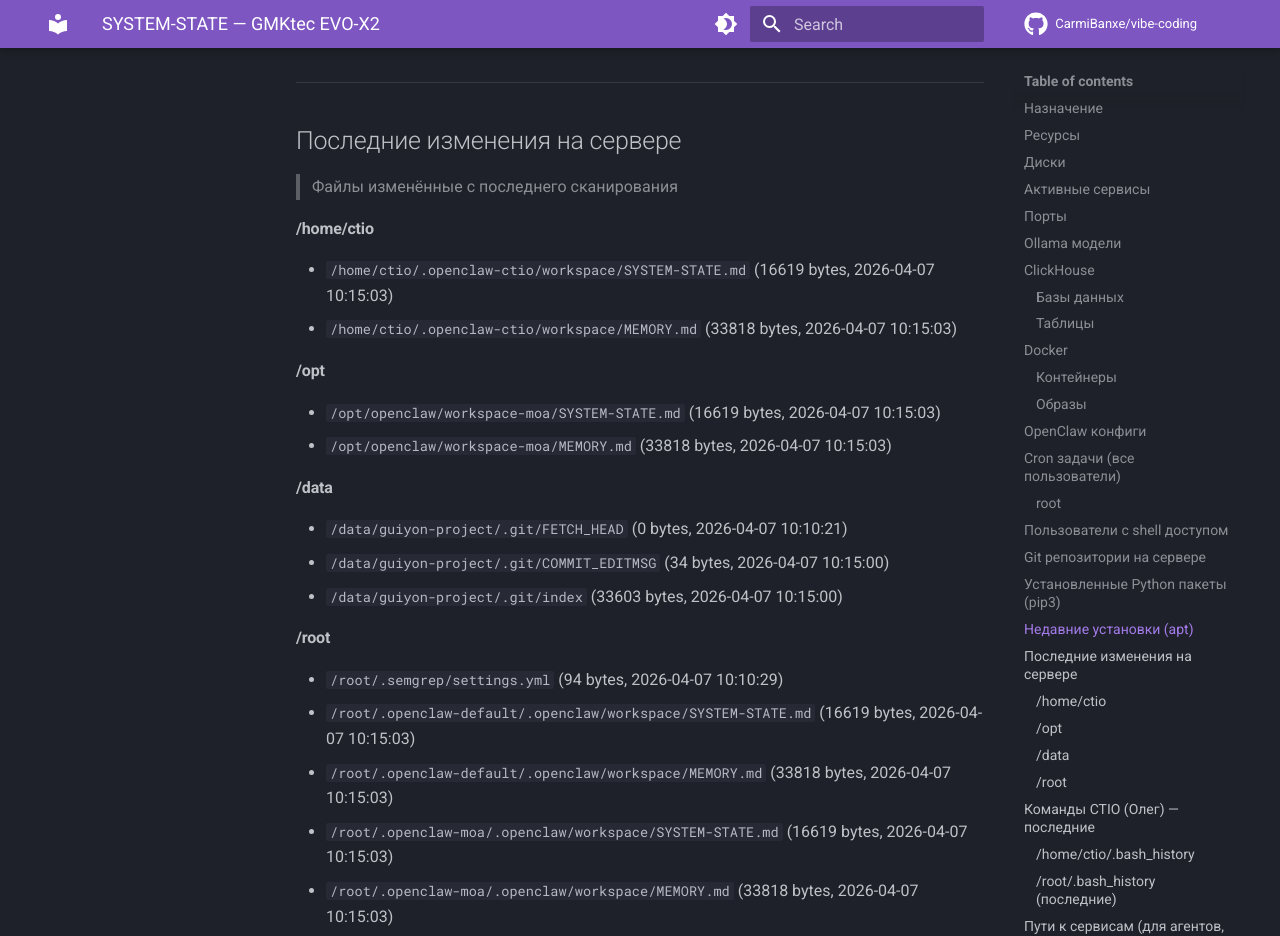
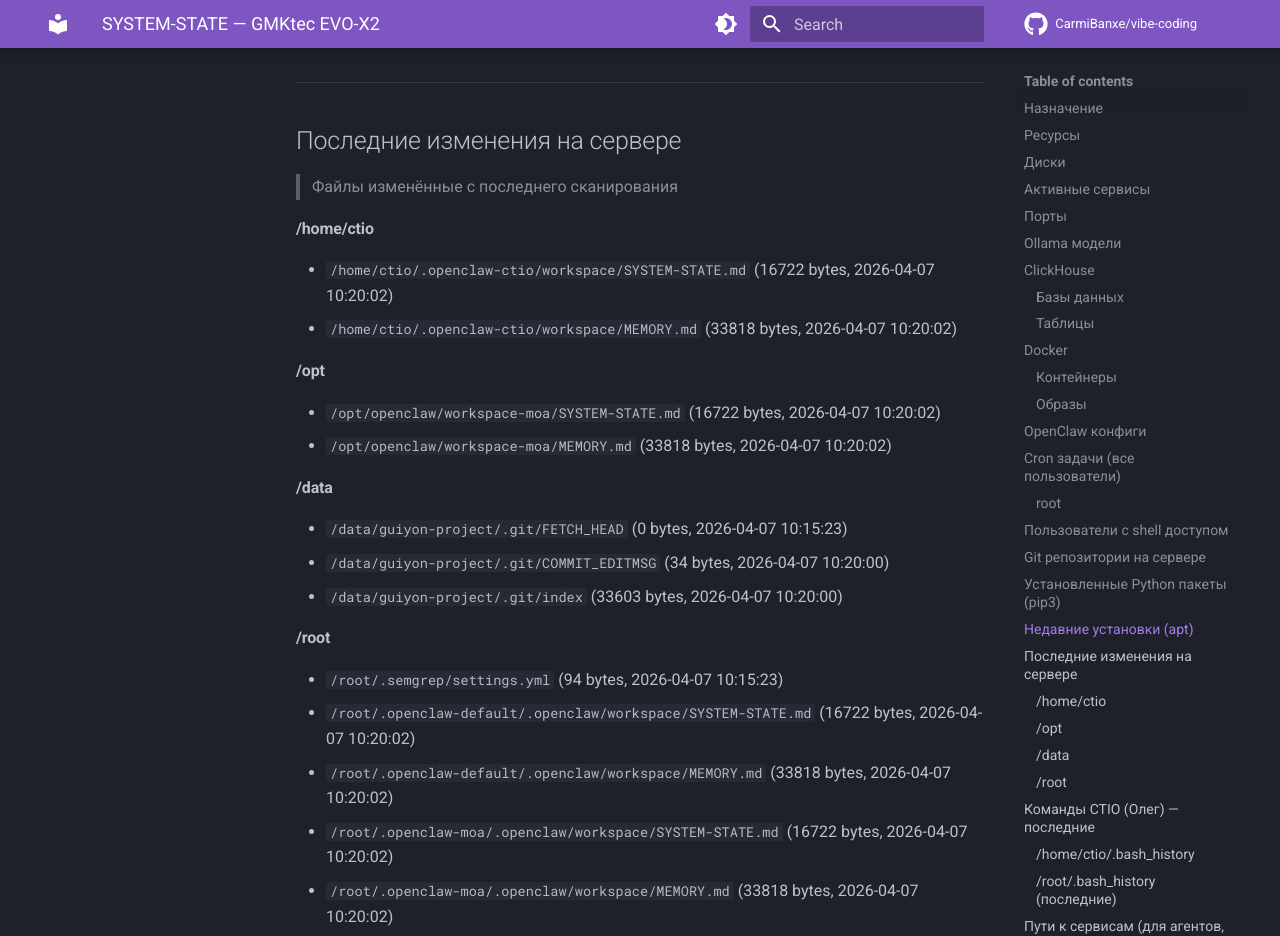
Before and after one commit to CarmiBanxe/vibe-coding, an MkDocs documentation site: the page built from docs/SYSTEM-STATE.md, in a window 1280 px wide and 1400 px high, scrolled down 13841 px. Shown: the top 936 px of the window. Built offline with MkDocs 1.6.1 and Material for MkDocs 9.7.7, drawn with Linux system fonts in a browser that asks for light colours; comment, search, counter and statistics services are not loaded; some of the changed text lies outside the part shown.

Commit message:
auto: SYSTEM-STATE v2 update (2026-04-07 10:20 CEST)

```diff
--- a/docs/SYSTEM-STATE.md
+++ b/docs/SYSTEM-STATE.md
@@ -1,6 +1,6 @@
 # SYSTEM-STATE — GMKtec EVO-X2
 > Автоматически обновляется каждые 5 минут
-> Последнее сканирование: 2026-04-07 10:15 CEST
+> Последнее сканирование: 2026-04-07 10:20 CEST
 > Источник: ctio-watcher.sh v2 (cron)
 
 ## Назначение
@@ -224,8 +224,8 @@
 | banxe-frankfurter | hakanensari/frankfurter:latest | Up 12 hours | 0.0.0.0:8181->8080/tcp, [::]:8181->8080/tcp |
 | midaz-ledger | lerianstudio/midaz-ledger:latest | Up 18 hours | 127.0.0.1:8095->3002/tcp |
 | midaz-rabbitmq | rabbitmq:4.1.3-management-alpine | Up 19 hours (healthy) | 4369/tcp, 5671/tcp, 15671/tcp, 15691-15692/tcp, 25672/tcp, 127.0.0.1:3004->5672/tcp, 127.0.0.1:3003->15672/tcp |
-| midaz-mongodb | mongo:8 | Up 19 hours (healthy) | 127.0.0.1:5703->27017/tcp |
-| mirofish | ghcr.io/666ghj/mirofish:latest | Up 30 hours | 0.0.0.0:3001->3000/tcp, [::]:3001->3000/tcp, 0.0.0.0:5004->5001/tcp, [::]:5004->5001/tcp |
+| midaz-mongodb | mongo:8 | Up 20 hours (healthy) | 127.0.0.1:5703->27017/tcp |
+| mirofish | ghcr.io/666ghj/mirofish:latest | Up 31 hours | 0.0.0.0:3001->3000/tcp, [::]:3001->3000/tcp, 0.0.0.0:5004->5001/tcp, [::]:5004->5001/tcp |
 | banxe-marble-frontend | marble-src-marble-frontend | Up 4 days | 0.0.0.0:5003->8080/tcp |
 | banxe-marble-firebase | andreysenov/firebase-tools | Up 2 days | 5000-5001/tcp, 8080/tcp, 8085/tcp, 9000/tcp, 127.0.0.1:4000->4000/tcp, 9005/tcp, 127.0.0.1:9099->9099/tcp, 9199/tcp |
 | banxe-marble-backend | marble-src-marble-backend | Up 4 days | 127.0.0.1:5002->8080/tcp |
@@ -234,7 +234,7 @@
 | kyb-app | ghcr.io/ballerine-io/kyb-app:dev | Up 4 days | 0.0.0.0:5201->80/tcp, [::]:5201->80/tcp |
 | workflows-dashboard | ghcr.io/ballerine-io/workflows-dashboard:dev | Up 4 days | 0.0.0.0:5200->80/tcp, [::]:5200->80/tcp |
 | backoffice | ghcr.io/ballerine-io/backoffice:dev | Up 4 days | 0.0.0.0:5137->80/tcp, [::]:5137->80/tcp |
-| workflow-service | ghcr.io/ballerine-io/workflows-service:dev | Up 29 seconds | 0.0.0.0:3000->3000/tcp, [::]:3000->3000/tcp |
+| workflow-service | ghcr.io/ballerine-io/workflows-service:dev | Up 12 seconds | 0.0.0.0:3000->3000/tcp, [::]:3000->3000/tcp |
 | jube.webapi | jube.app | Up 5 days (healthy) | 127.0.0.1:5001->5001/tcp |
 | jube.jobs | jube.app | Up 4 days (healthy) | 5001/tcp |
 | postgres | postgres:17 | Up 12 hours | 0.0.0.0:5432->5432/tcp, [::]:5432->5432/tcp, 127.0.0.1:15432->5432/tcp |
@@ -249,8 +249,8 @@
 | marble-src-marble-frontend:latest | 757MB |
 | marble-src-marble-backend:latest | 255MB |
 | andreysenov/firebase-tools:latest | 1.47GB |
+| <none>:<none> | 646MB |
 | jube.app:latest | 646MB |
-| <none>:<none> | 646MB |
 | mongo:8 | 950MB |
 | postgis/postgis:17-3.5 | 637MB |
 | postgres:17 | 453MB |
@@ -379,29 +379,29 @@
 
 
 #### /home/ctio
-- `/home/ctio/.openclaw-ctio/workspace/SYSTEM-STATE.md` (16619 bytes, 2026-04-07 10:15:03)
-- `/home/ctio/.openclaw-ctio/workspace/MEMORY.md` (33818 bytes, 2026-04-07 10:15:03)
+- `/home/ctio/.openclaw-ctio/workspace/SYSTEM-STATE.md` (16722 bytes, 2026-04-07 10:20:02)
+- `/home/ctio/.openclaw-ctio/workspace/MEMORY.md` (33818 bytes, 2026-04-07 10:20:02)
 
 #### /opt
-- `/opt/openclaw/workspace-moa/SYSTEM-STATE.md` (16619 bytes, 2026-04-07 10:15:03)
-- `/opt/openclaw/workspace-moa/MEMORY.md` (33818 bytes, 2026-04-07 10:15:03)
+- `/opt/openclaw/workspace-moa/SYSTEM-STATE.md` (16722 bytes, 2026-04-07 10:20:02)
+- `/opt/openclaw/workspace-moa/MEMORY.md` (33818 bytes, 2026-04-07 10:20:02)
 
 #### /data
-- `/data/guiyon-project/.git/FETCH_HEAD` (0 bytes, 2026-04-07 10:10:21)
-- `/data/guiyon-project/.git/COMMIT_EDITMSG` (34 bytes, 2026-04-07 10:15:00)
-- `/data/guiyon-project/.git/index` (33603 bytes, 2026-04-07 10:15:00)
+- `/data/guiyon-project/.git/FETCH_HEAD` (0 bytes, 2026-04-07 10:15:23)
+- `/data/guiyon-project/.git/COMMIT_EDITMSG` (34 bytes, 2026-04-07 10:20:00)
+- `/data/guiyon-project/.git/index` (33603 bytes, 2026-04-07 10:20:00)
 
 #### /root
-- `/root/.semgrep/settings.yml` (94 bytes, 2026-04-07 10:10:29)
-- `/root/.openclaw-default/.openclaw/workspace/SYSTEM-STATE.md` (16619 bytes, 2026-04-07 10:15:03)
-- `/root/.openclaw-default/.openclaw/workspace/MEMORY.md` (33818 bytes, 2026-04-07 10:15:03)
-- `/root/.openclaw-moa/.openclaw/workspace/SYSTEM-STATE.md` (16619 bytes, 2026-04-07 10:15:03)
-- `/root/.openclaw-moa/.openclaw/workspace/MEMORY.md` (33818 bytes, 2026-04-07 10:15:03)
-- `/root/.openclaw-moa/.openclaw/telegram/update-offset-default.json` (73 bytes, 2026-04-07 10:15:16)
-- `/root/.openclaw-moa/.openclaw/workspace-moa/SYSTEM-STATE.md` (16619 bytes, 2026-04-07 10:15:03)
-- `/root/.openclaw-moa/.openclaw/workspace-moa/MEMORY.md` (33818 bytes, 2026-04-07 10:15:03)
-- `/root/.openclaw-moa/workspace-moa/SYSTEM-STATE.md` (16619 bytes, 2026-04-07 10:15:03)
-- `/root/.openclaw-moa/workspace-moa/MEMORY.md` (33818 bytes, 2026-04-07 10:15:03)
+- `/root/.semgrep/settings.yml` (94 bytes, 2026-04-07 10:15:23)
+- `/root/.openclaw-default/.openclaw/workspace/SYSTEM-STATE.md` (16722 bytes, 2026-04-07 10:20:02)
+- `/root/.openclaw-default/.openclaw/workspace/MEMORY.md` (33818 bytes, 2026-04-07 10:20:02)
+- `/root/.openclaw-moa/.openclaw/workspace/SYSTEM-STATE.md` (16722 bytes, 2026-04-07 10:20:02)
+- `/root/.openclaw-moa/.openclaw/workspace/MEMORY.md` (33818 bytes, 2026-04-07 10:20:02)
+- `/root/.openclaw-moa/.openclaw/telegram/update-offset-default.json` (73 bytes, 2026-04-07 10:19:20)
+- `/root/.openclaw-moa/.openclaw/workspace-moa/SYSTEM-STATE.md` (16722 bytes, 2026-04-07 10:20:02)
+- `/root/.openclaw-moa/.openclaw/workspace-moa/MEMORY.md` (33818 bytes, 2026-04-07 10:20:02)
+- `/root/.openclaw-moa/workspace-moa/SYSTEM-STATE.md` (16722 bytes, 2026-04-07 10:20:02)
+- `/root/.openclaw-moa/workspace-moa/MEMORY.md` (33818 bytes, 2026-04-07 10:20:02)
 
 ---
 
```
Also changed, not shown: other parts of docs/SYSTEM-STATE.md (+2 -2 lines).
